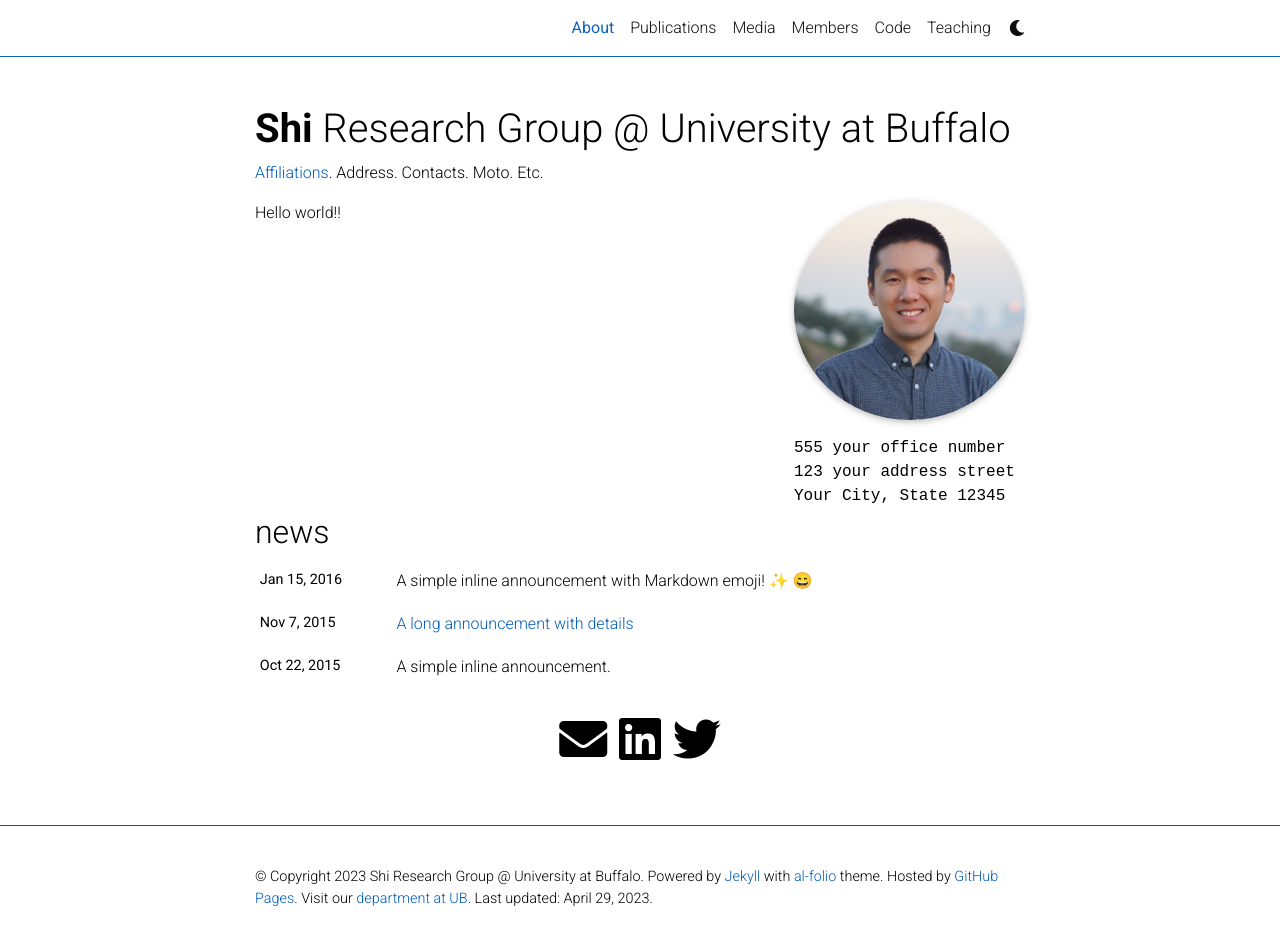
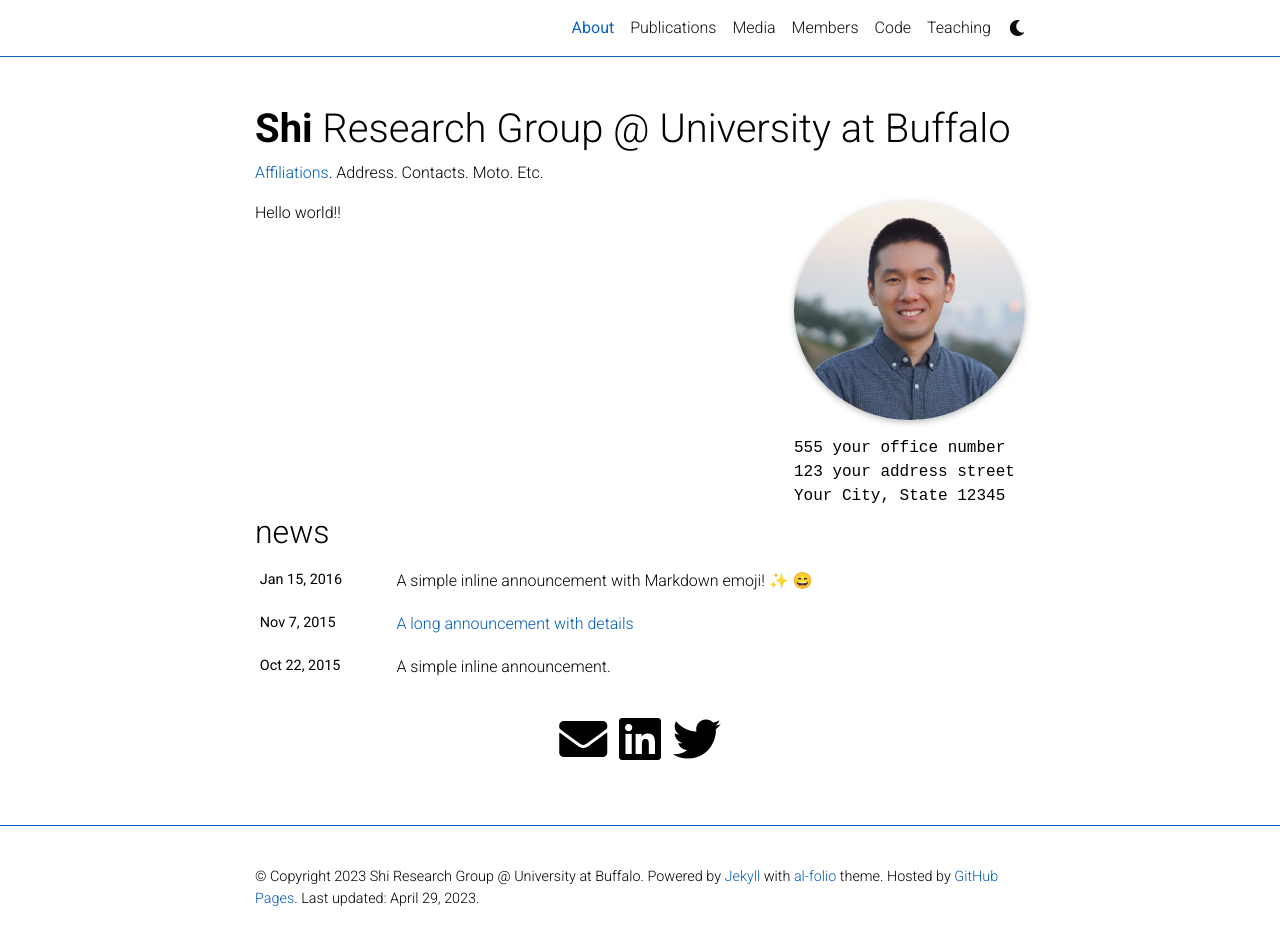
Before and after one commit to ShiResearchGroup/shiresearchgroup.github.io, a Jekyll site: the page built from _pages/about.md, in a window 1280 px wide and 949 px high. Shown: the top 945 px of the window. Built offline with Jekyll 4.4.1, drawn with Linux system fonts in a browser that asks for light colours; full-size pictures stand in for the smaller copies a plugin makes; emoji names are drawn with the system emoji font; comment, search, counter and statistics services are not loaded; a style sheet for code colours, icons or effects is not loaded.

Commit message:
revised footnote

```diff
--- a/_config.yml
+++ b/_config.yml
@@ -12,7 +12,6 @@ description: > # the ">" symbol means to ignore newlines until "footer_text:"
 footer_text: >
   Powered by <a href="https://jekyllrb.com/" target="_blank">Jekyll</a> with <a href="https://github.com/alshedivat/al-folio">al-folio</a> theme.
   Hosted by <a href="https://pages.github.com/" target="_blank">GitHub Pages</a>.
-  Visit our <a href="https://engineering.buffalo.edu/chemical-biological.html" target="_blank">department at UB</a>.
 keywords: jekyll, jekyll-theme, academic-website, portfolio-website  # add your own keywords or leave empty
 
 lang: en # the language of your site (for example: en, fr, cn, ru, etc.)
```
